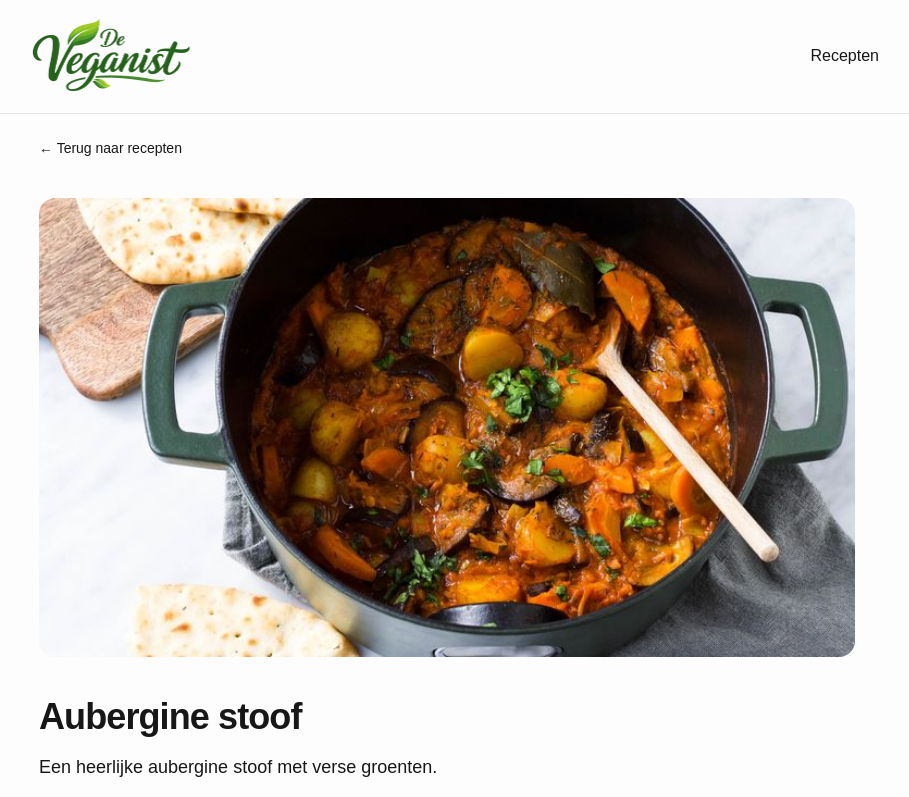
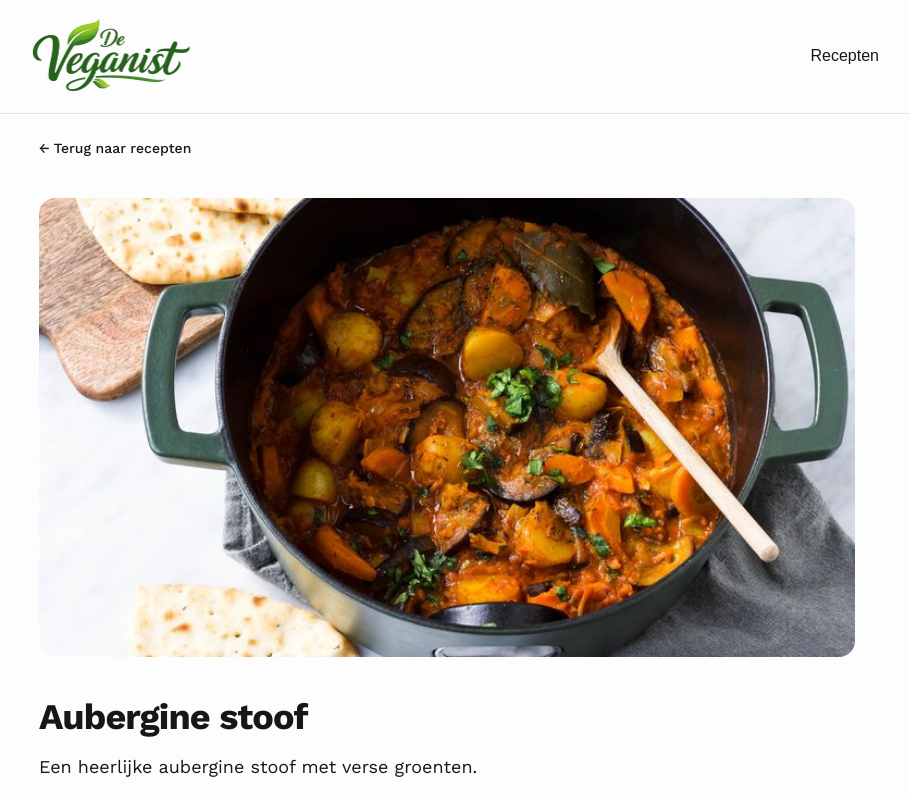
Before and after one commit to pimhopmans/de-veganist, a Next.js app: page /recepten/aubergine-stoof in a window 1280 px wide. Shown: the top 797 px of the page, without its empty margins (193-1102 px from the left). Built offline with nearby package versions, Linux system fonts and the light colour scheme.

Commit message:
add fonts

```diff
--- a/app/page.tsx
+++ b/app/page.tsx
@@ -4,6 +4,7 @@ import { getImagePath } from "@/lib/image";
 import { recipes } from "@/lib/mock/recipes";
 import { scrollTo } from "@/lib/window/scroll";
 import { useEffect, useState } from "react";
+import { worksansFont } from "../lib/fonts";
 
 export default function HomePage() {
   const [searchQuery, setSearchQuery] = useState("");
@@ -35,7 +36,7 @@ export default function HomePage() {
   }, [searchQuery]);
 
   return (
-    <div>
+    <div className={worksansFont.className}>
       <section
         className="relative flex flex-col min-h-[60vh] justify-center"
         style={{
--- a/app/recepten/[id]/page.tsx
+++ b/app/recepten/[id]/page.tsx
@@ -2,6 +2,7 @@ import Image from "next/image";
 import Link from "next/link";
 import { recipes } from "@/lib/mock/recipes";
 import { getImagePath } from "@/lib/image";
+import { worksansFont } from "@/lib/fonts";
 
 export async function generateStaticParams() {
   return recipes.map((recipe: { id: string }) => ({
@@ -19,7 +20,9 @@ export default async function RecipePage({
 
   if (!recipe) {
     return (
-      <div className="max-w-3xl mx-auto py-16 text-center">
+      <div
+        className={`${worksansFont.className} max-w-3xl mx-auto py-16 text-center`}
+      >
         <h1 className="text-2xl font-semibold">Recept niet gevonden</h1>
         <p className="text-muted-foreground mt-2">
           Het recept dat je zoekt bestaat niet (meer).
@@ -29,7 +32,9 @@ export default async function RecipePage({
   }
 
   return (
-    <article className="max-w-4xl mx-auto px-4 space-y-10">
+    <article
+      className={`${worksansFont.className} max-w-4xl mx-auto px-4 space-y-10`}
+    >
       {/* Back button */}
       <Link
         href="/"
--- a/components/Header.tsx
+++ b/components/Header.tsx
@@ -3,10 +3,11 @@ import Link from "next/link";
 import { scrollTo } from "@/lib/window/scroll";
 import Image from "next/image";
 import logo from "@/assets/logo.png";
+import { worksansFont } from "@/lib/fonts";
 
 export default function Header() {
   return (
-    <header className="border-b border-b-stone-200">
+    <header className={`${worksansFont.variable} border-b border-b-stone-200`}>
       <div className="mx-auto max-w-4xl flex items-center justify-between p-4">
         <Link href="/" className="w-48">
           <Image src={logo} alt="De Veganist logo" />
--- /dev/null
+++ b/lib/fonts.ts
@@ -0,0 +1,23 @@
+import localFont from "next/font/local";
+
+export const robotoFont = localFont({
+  src: [
+    {
+      path: "../assets/fonts/Roboto-VariableFont_wdth,wght.ttf",
+      weight: "100 900",
+      style: "normal",
+    },
+  ],
+  variable: "--font-roboto",
+});
+
+export const worksansFont = localFont({
+  src: [
+    {
+      path: "../assets/fonts/WorkSans-VariableFont_wght.ttf",
+      weight: "100 900",
+      style: "normal",
+    },
+  ],
+  variable: "--font-worksans",
+});
```
Also changed, not shown: assets/fonts/Roboto-VariableFont_wdth,wght.ttf (added), assets/fonts/WorkSans-VariableFont_wght.ttf (added).
